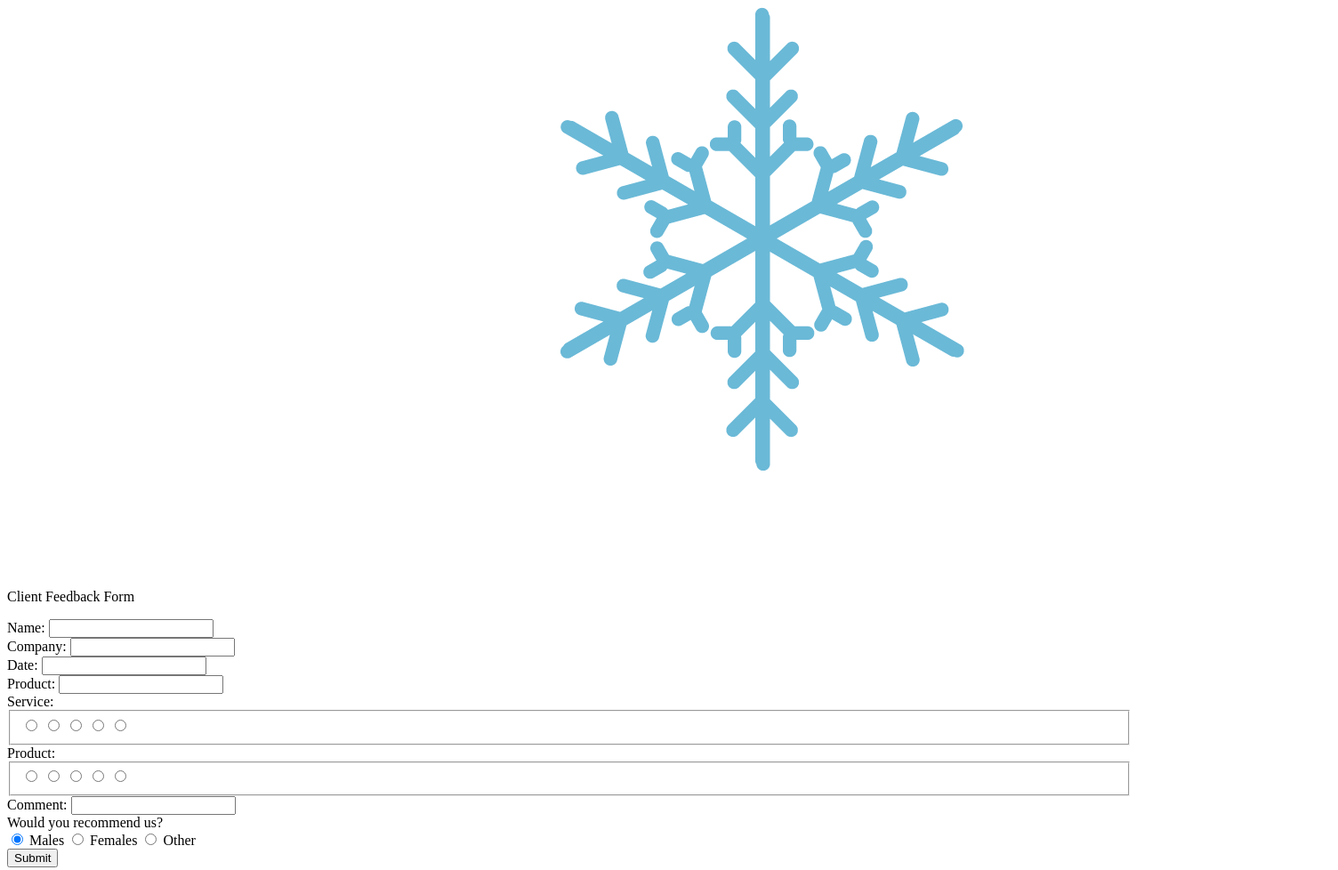
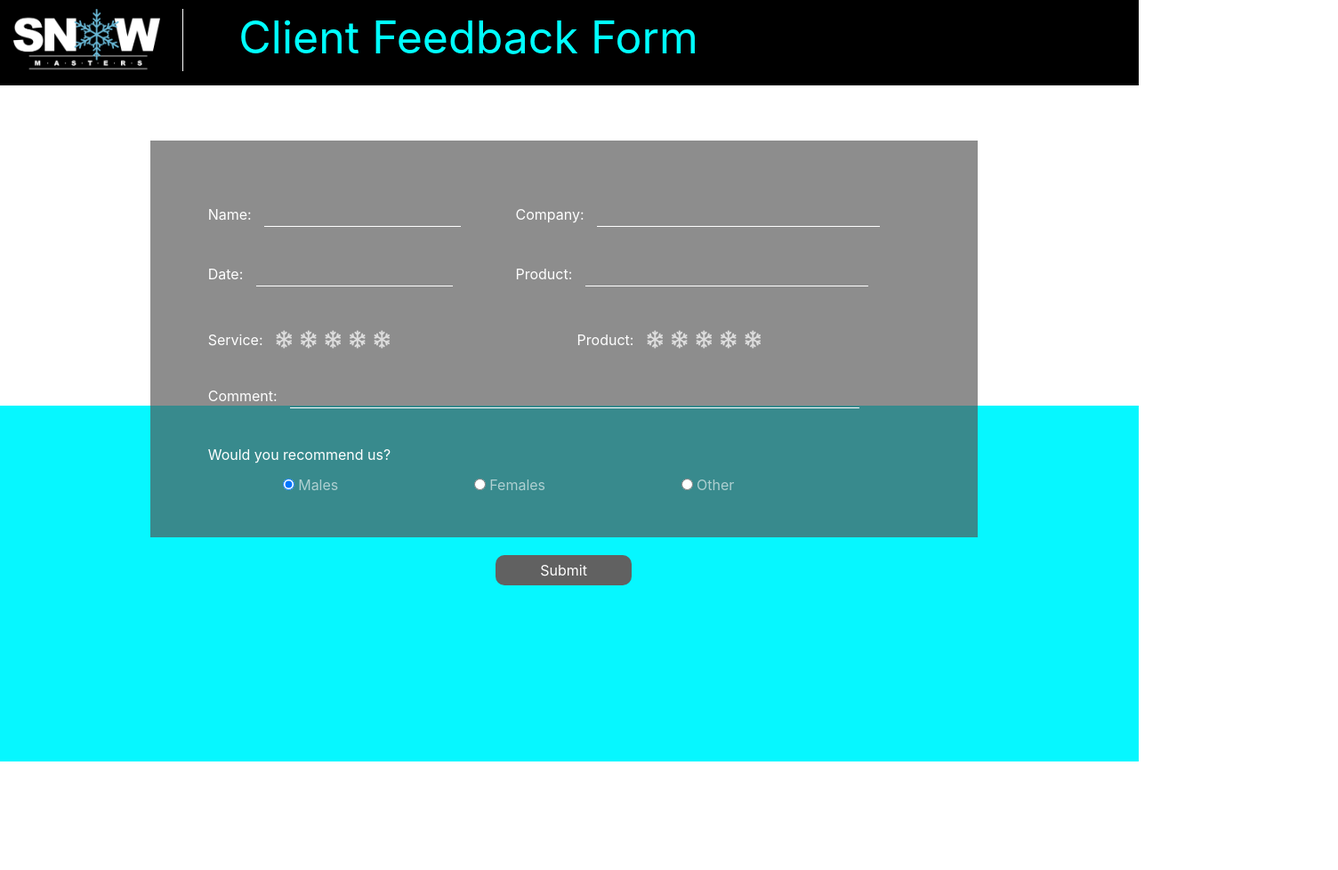
Before and after one commit to debojyoti/snowmaster-feedback, a plain HTML site: page index.html in a window 1280 px wide. Shown: the whole page at 89% size, 1504 px wide, since content can reach past the window. After the commit the page ends 800 px from the top, so only its background shows below. Drawn offline with Linux system fonts and the light colour scheme; the site is published under a folder, as on GitHub Pages, so addresses that start at the root find nothing.

Commit message:
Fixed css links

```diff
--- a/index.html
+++ b/index.html
@@ -9,8 +9,8 @@
 
   <title>Dev Template</title>
 
-  <link rel="stylesheet" href="/css/bootstrap.css">
-  <link rel="stylesheet" href="/css/styles.css">
+  <link rel="stylesheet" href="css/bootstrap.css">
+  <link rel="stylesheet" href="css/styles.css">
 </head>
 
 <body>
```
